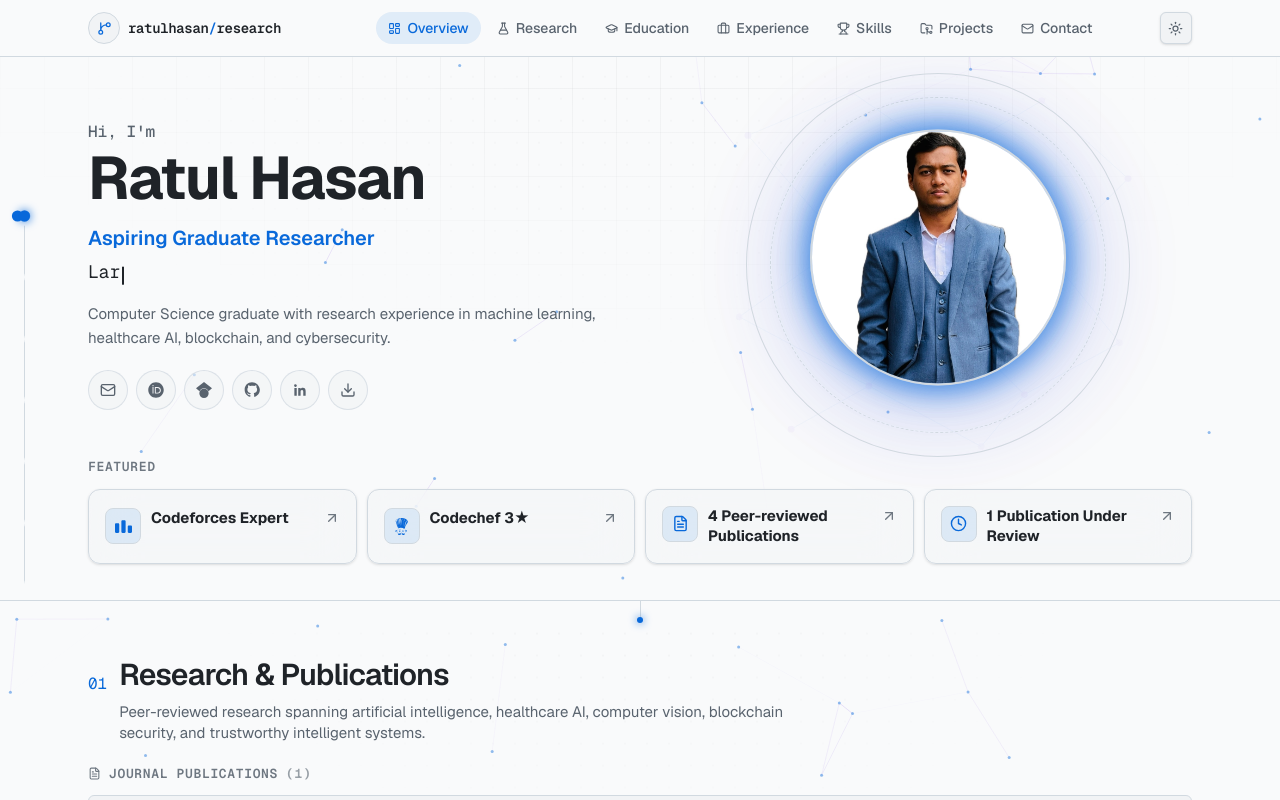
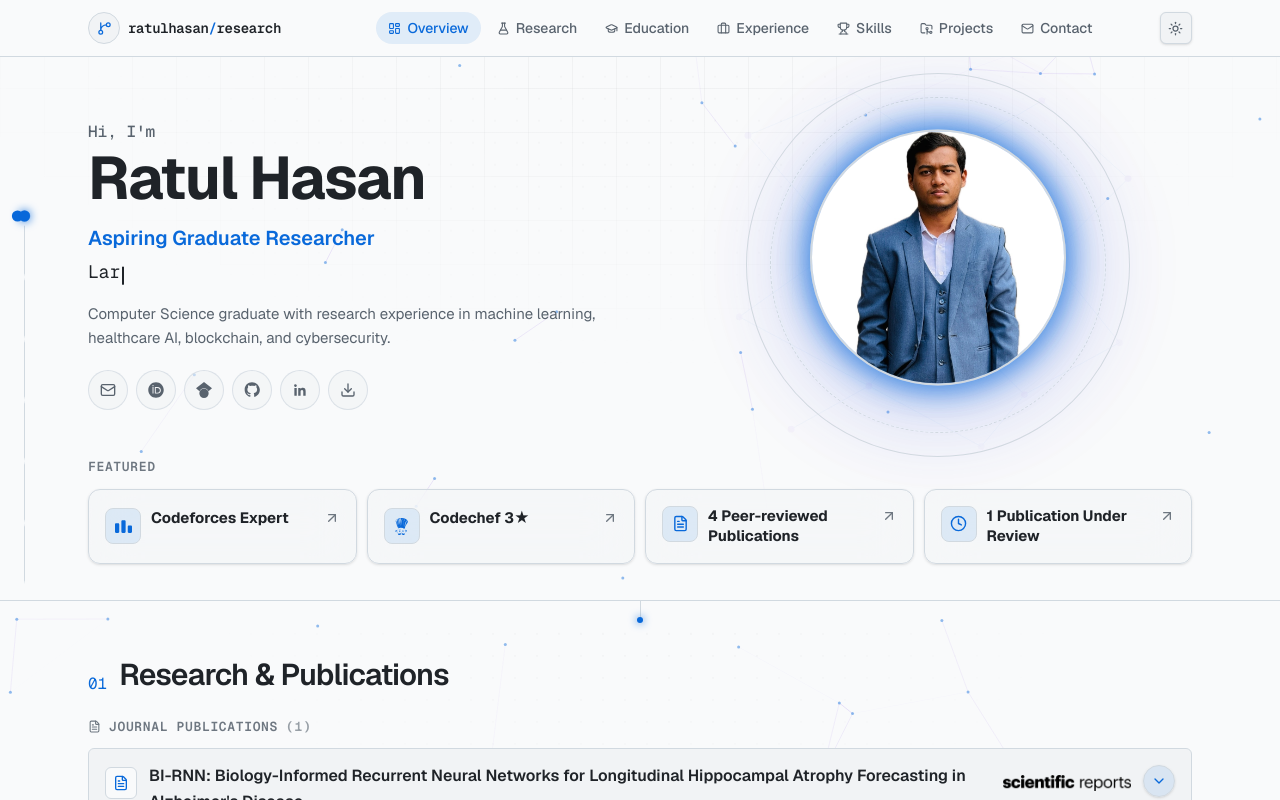
Before and after one commit to ratulhasan001/portfolio, a Next.js app: page / in a window 1280 px wide. Shown: the top 800 px of the page. Built offline with nearby package versions, Linux system fonts and the light colour scheme.

Commit message:
Enlarge publisher logos and drop the research subtitle

```diff
--- a/src/components/research-section.tsx
+++ b/src/components/research-section.tsx
@@ -64,13 +64,13 @@ function PublicationCard({ pub }: { pub: Publication }) {
               {mark && (
                 <span
                   title={pub.digitalLibrary}
-                  className="relative flex h-6 w-28 items-center justify-end"
+                  className="relative flex h-9 w-32 items-center justify-end"
                 >
                   <Image
                     src={mark.src}
                     alt={pub.digitalLibrary ?? "Publisher"}
                     fill
-                    sizes="112px"
+                    sizes="128px"
                     className={`object-contain object-right ${
                       mark.whitenOnDark ? "dark:brightness-0 dark:invert" : ""
                     }`}
@@ -149,11 +149,7 @@ export function ResearchSection() {
         <div className="bg-dot-grid pointer-events-none absolute inset-0 opacity-40 [mask-image:radial-gradient(ellipse_60%_50%_at_50%_0%,#000_10%,transparent_70%)]" />
       </ParallaxLayer>
 
-      <SectionTitle
-        index="01"
-        title="Research & Publications"
-        subtitle="Peer-reviewed research spanning artificial intelligence, healthcare AI, computer vision, blockchain security, and trustworthy intelligent systems."
-      />
+      <SectionTitle index="01" title="Research & Publications" />
 
       <div className="space-y-6">
         <PublicationGroup
```
